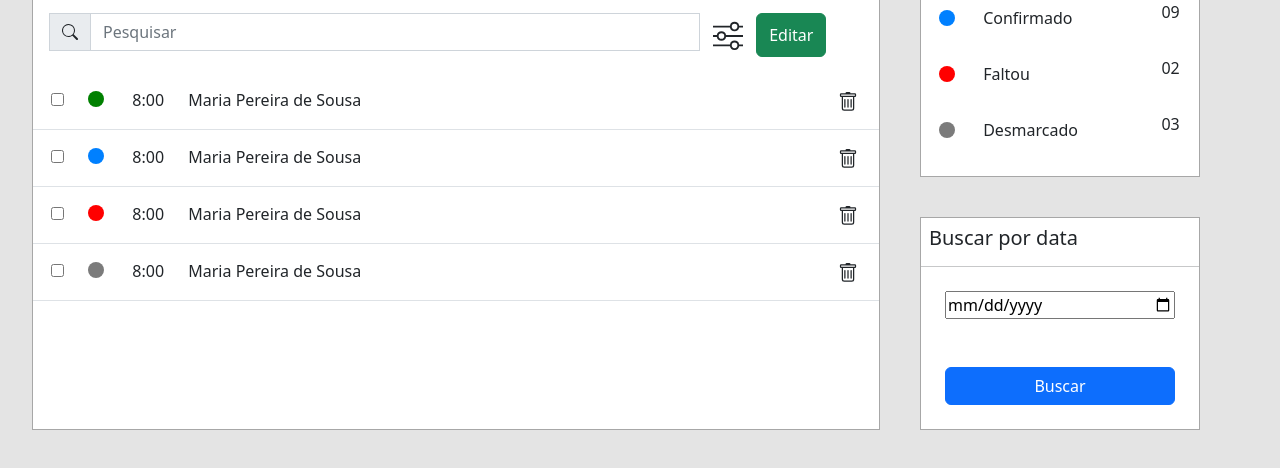
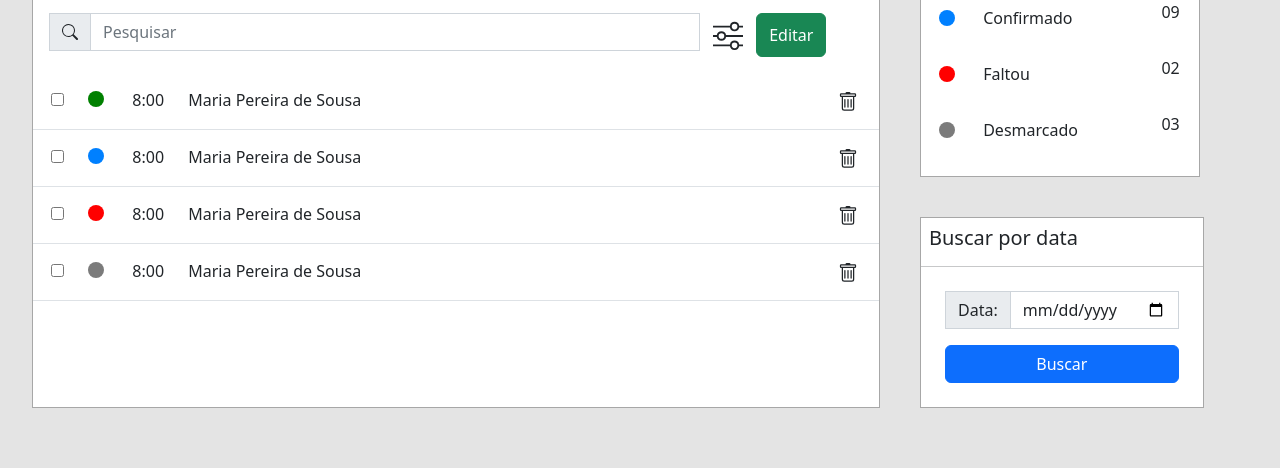
Before and after one commit to Pedrobispo1999/agendamentos, a plain HTML site: page index.html in a window 1280 px wide. Shown: the part 210-678 px from the top of the page. Drawn offline with nearby package versions, Linux system fonts and the light colour scheme.

Commit message:
Update index.html

```diff
--- a/index.html
+++ b/index.html
@@ -360,7 +360,10 @@
 
                     <form action="" method="get" class="m-4 d-flex flex-wrap flex-column">
 
-                         <input type="date" class="mb-5">
+                          <div class="input-group flex-nowrap mb-3 rounded-0">
+                            <span class="input-group-text rounded-0" >Data: </span>
+                            <input type="date" class="form-control rounded-0">
+                        </div>
 
                         <button type="submit" class="btn btn-primary">Buscar</button>
                     </form>
```
